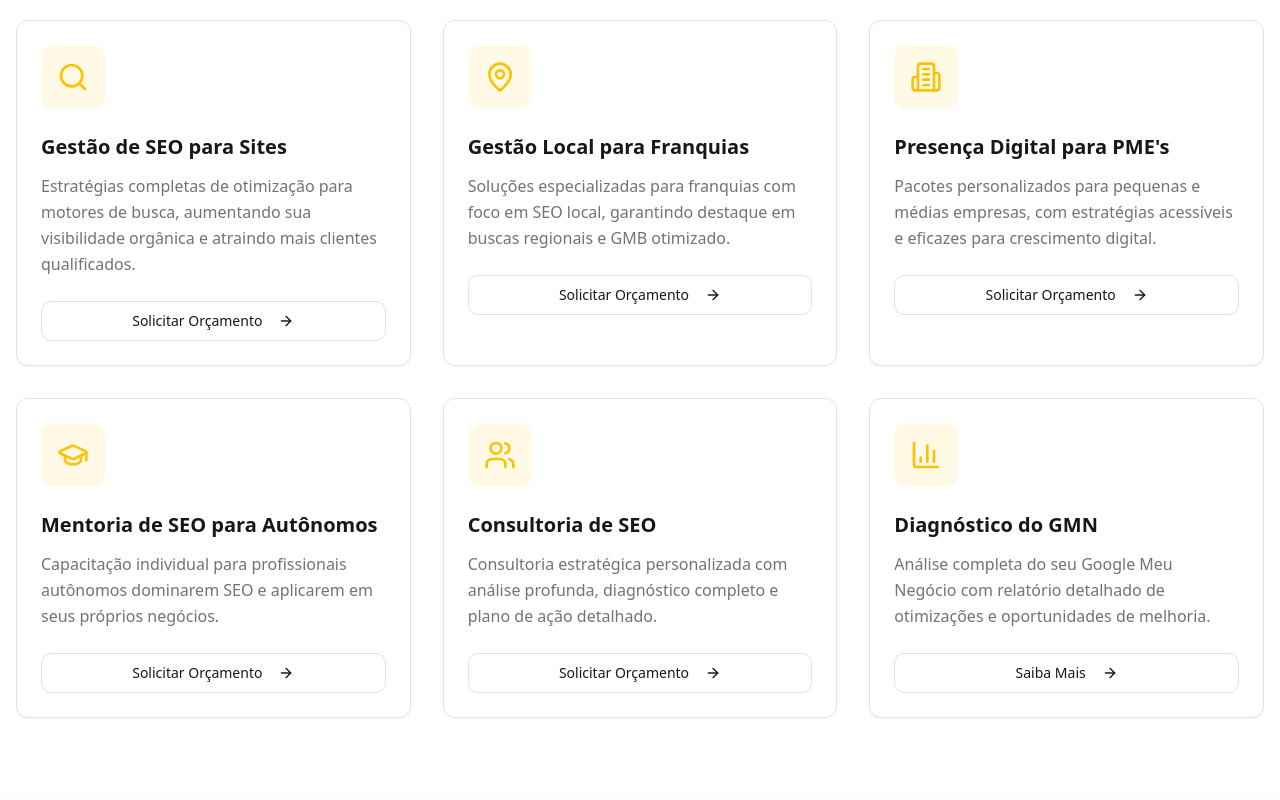
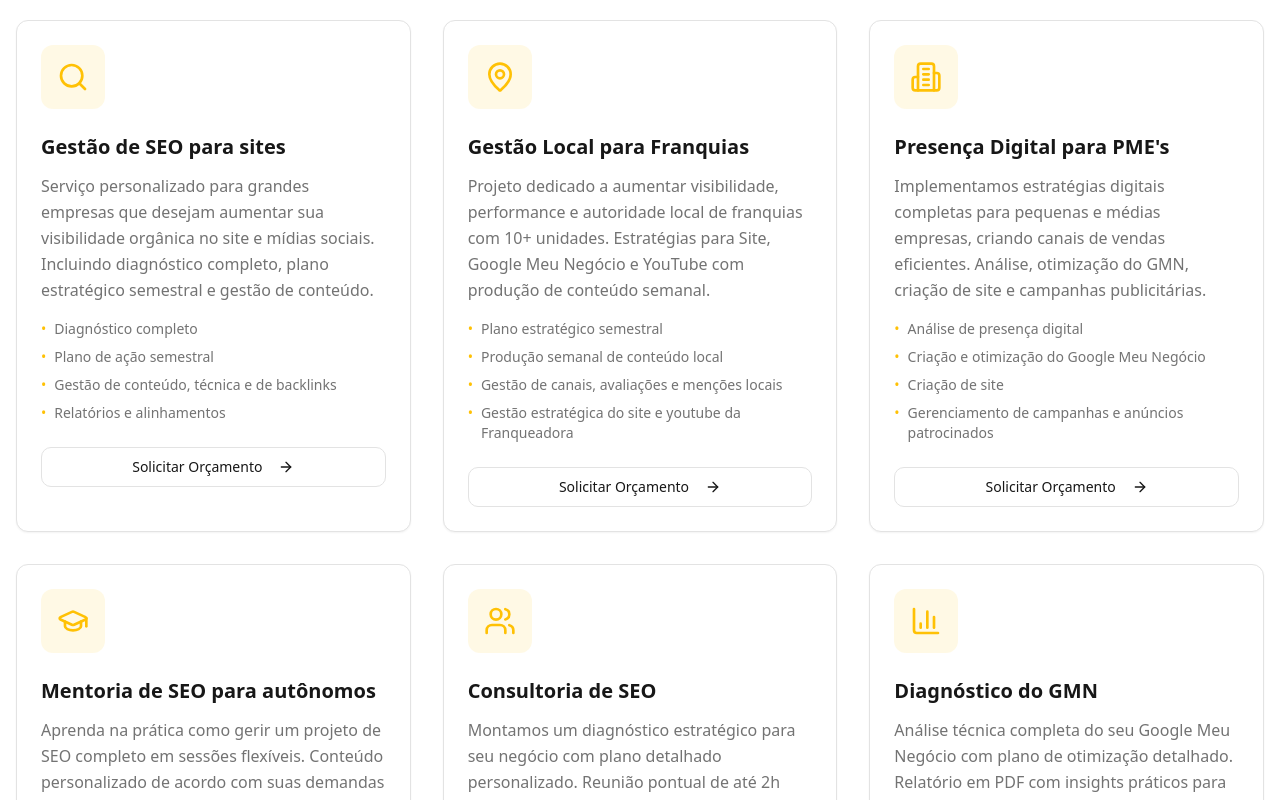
Before and after one commit to EncantosHub/site-encantos-hub, a React (Vite) app: page / in a window 1280 px wide. Shown: the part 800-1600 px from the top of the page. Built offline with nearby package versions, Linux system fonts and the light colour scheme.

Commit message:
Update Solutions Section Texts
Update the descriptions and bullet points for each service in the Solutions section to match the provided text.

```diff
--- a/src/components/home/SolutionsSection.tsx
+++ b/src/components/home/SolutionsSection.tsx
@@ -4,33 +4,39 @@ import { Search, MapPin, Building2, GraduationCap, Users, BarChart3, ArrowRight
 const SolutionsSection = () => {
   const solutions = [{
     icon: Search,
-    title: "Gestão de SEO para Sites",
-    description: "Estratégias completas de otimização para motores de busca, aumentando sua visibilidade orgânica e atraindo mais clientes qualificados.",
+    title: "Gestão de SEO para sites",
+    description: "Serviço personalizado para grandes empresas que desejam aumentar sua visibilidade orgânica no site e mídias sociais. Incluindo diagnóstico completo, plano estratégico semestral e gestão de conteúdo.",
+    details: ["Diagnóstico completo", "Plano de ação semestral", "Gestão de conteúdo, técnica e de backlinks", "Relatórios e alinhamentos"],
     cta: "whatsapp"
   }, {
     icon: MapPin,
     title: "Gestão Local para Franquias",
-    description: "Soluções especializadas para franquias com foco em SEO local, garantindo destaque em buscas regionais e GMB otimizado.",
+    description: "Projeto dedicado a aumentar visibilidade, performance e autoridade local de franquias com 10+ unidades. Estratégias para Site, Google Meu Negócio e YouTube com produção de conteúdo semanal.",
+    details: ["Plano estratégico semestral", "Produção semanal de conteúdo local", "Gestão de canais, avaliações e menções locais", "Gestão estratégica do site e youtube da Franqueadora"],
     cta: "whatsapp"
   }, {
     icon: Building2,
     title: "Presença Digital para PME's",
-    description: "Pacotes personalizados para pequenas e médias empresas, com estratégias acessíveis e eficazes para crescimento digital.",
+    description: "Implementamos estratégias digitais completas para pequenas e médias empresas, criando canais de vendas eficientes. Análise, otimização do GMN, criação de site e campanhas publicitárias.",
+    details: ["Análise de presença digital", "Criação e otimização do Google Meu Negócio", "Criação de site", "Gerenciamento de campanhas e anúncios patrocinados"],
     cta: "whatsapp"
   }, {
     icon: GraduationCap,
-    title: "Mentoria de SEO para Autônomos",
-    description: "Capacitação individual para profissionais autônomos dominarem SEO e aplicarem em seus próprios negócios.",
+    title: "Mentoria de SEO para autônomos",
+    description: "Aprenda na prática como gerir um projeto de SEO completo em sessões flexíveis. Conteúdo personalizado de acordo com suas demandas e clientes atuais, com materiais de apoio inclusos.",
+    details: ["4 a 8 sessões online", "50 minutos de duração cada sessão", "Materiais de apoio"],
     cta: "whatsapp"
   }, {
     icon: Users,
     title: "Consultoria de SEO",
-    description: "Consultoria estratégica personalizada com análise profunda, diagnóstico completo e plano de ação detalhado.",
+    description: "Montamos um diagnóstico estratégico para seu negócio com plano detalhado personalizado. Reunião pontual de até 2h com apresentação completa de oportunidades e estratégias recomendadas.",
+    details: ["Diagnóstico completo do seu site", "Estratégias personalizadas de SEO", "Relatório detalhado com plano de ação"],
     cta: "whatsapp"
   }, {
     icon: BarChart3,
     title: "Diagnóstico do GMN",
-    description: "Análise completa do seu Google Meu Negócio com relatório detalhado de otimizações e oportunidades de melhoria.",
+    description: "Análise técnica completa do seu Google Meu Negócio com plano de otimização detalhado. Relatório em PDF com insights práticos para maximizar sua visibilidade local e atrair mais clientes.",
+    details: ["Análise completa do perfil GMN", "Relatório detalhado em PDF", "Plano de otimização personalizado"],
     cta: "ferramentas"
   }];
   const handleCTA = (type: string) => {
@@ -62,9 +68,18 @@ const SolutionsSection = () => {
                     {solution.title}
                   </h3>
 
-                  <p className="text-muted-foreground mb-6 leading-relaxed">
+                  <p className="text-muted-foreground mb-4 leading-relaxed">
                     {solution.description}
                   </p>
+
+                  <ul className="text-sm text-muted-foreground mb-6 space-y-2">
+                    {solution.details.map((detail, detailIndex) => (
+                      <li key={detailIndex} className="flex items-start">
+                        <span className="text-brand-gold mr-2">•</span>
+                        {detail}
+                      </li>
+                    ))}
+                  </ul>
 
                   <Button onClick={() => handleCTA(solution.cta)} variant="outline" className="w-full group-hover:bg-brand-gold group-hover:text-brand-black group-hover:border-brand-gold transition-all">
                     {solution.cta === "whatsapp" ? "Solicitar Orçamento" : "Saiba Mais"}
```
